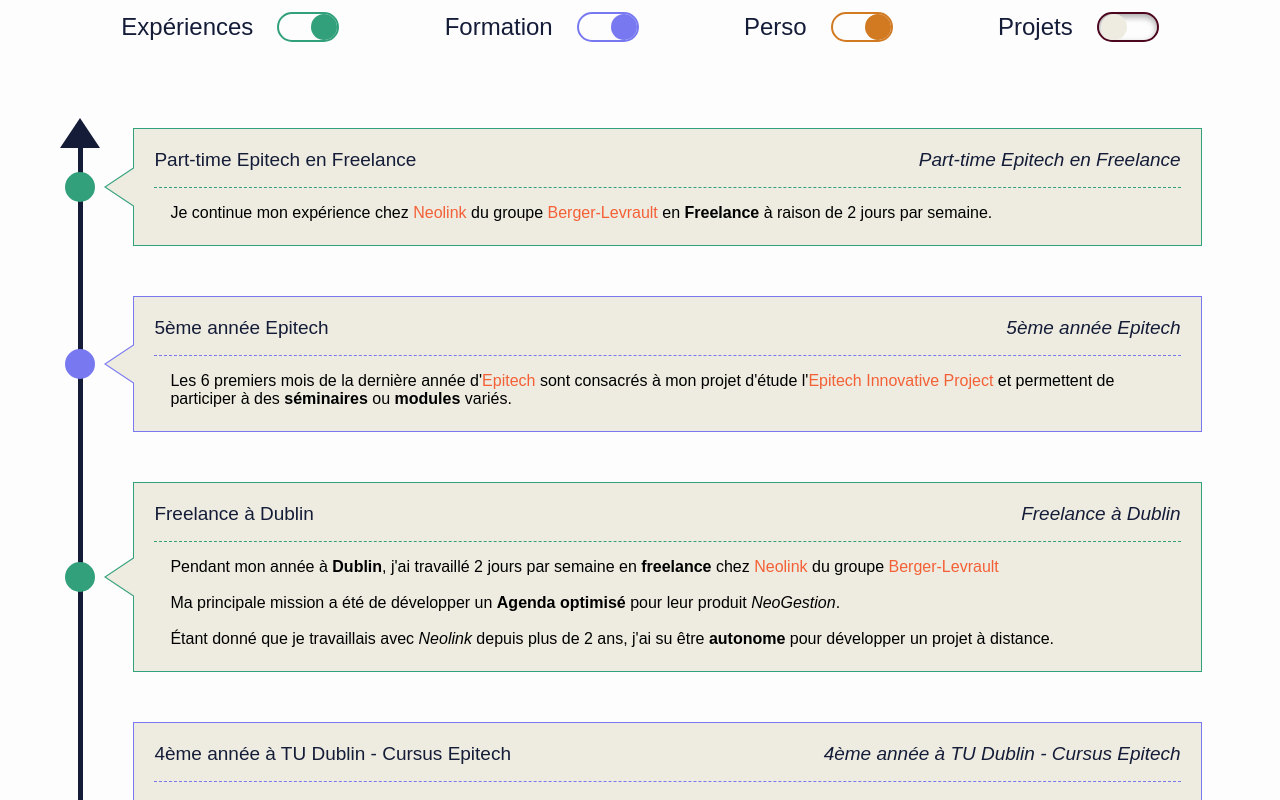
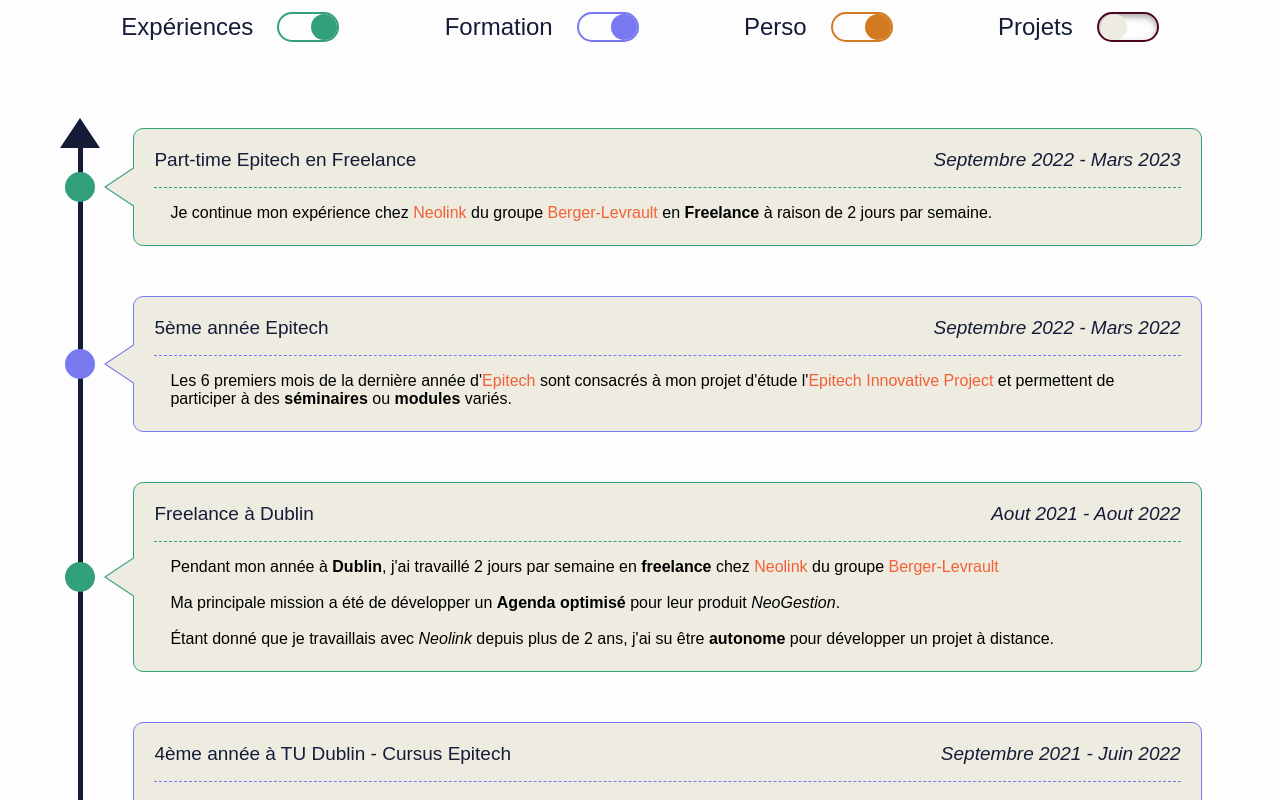
Before and after one commit to brahimilouis/my_portfolio_2022, a React (Create React App) app: page / in a window 1280 px wide. Shown: the part 3920-4720 px from the top of the page. Built offline with nearby package versions, Linux system fonts and the light colour scheme.

Commit message:
fix texte

```diff
--- a/public/data/fr/project/talend.json
+++ b/public/data/fr/project/talend.json
@@ -1,6 +1,6 @@
 {
   "name": "Intégration de data",
-  "date": "Juin 2021",
+  "date": "Juin 2020",
   "time": "1 mois",
   "nbrPeople": 1,
   "pathImage": "talend/",
@@ -10,7 +10,7 @@
   "body": [
     {
       "title" : "But du projet",
-      "text" : "Pendant ma 3eme année à <a href='https://www.epitech.eu/' target=_blanc>Epitech</a> j'ai réalisé un part-time à 2 jours par semaine chez <a href='https://www.neolink.link/' target=_blanc>Neolink</a>.<br>Une de mes missions a été d'automatiser l'import de données de certains flux avec <a href='https://www.talend.com/fr/products/talend-open-studio/' target=_blanc>Talend Open Studio</a>. Cette mission m'a permis d'apprendre à utiliser le logiciel et la logique d'intégration de données ainsi que de progresser en <i>SQL</i>."
+      "text" : "Pendant mon stage de 3eme année d'<a href='https://www.epitech.eu/' target=_blanc>Epitech</a> que j'ai réalisé chez <a href='https://www.neolink.link/' target=_blanc>Neolink</a>.<br>Une de mes missions était d'automatiser l'import de données de certains flux avec <a href='https://www.talend.com/fr/products/talend-open-studio/' target=_blanc>Talend Open Studio</a>. Cette mission m'a permis d'apprendre à utiliser le logiciel et la logique d'intégration de données ainsi que de progresser en <i>SQL</i>."
     },
     {
       "title" : "Talend Open Studio c'est quoi ?",
--- a/public/data/fr/timeline.json
+++ b/public/data/fr/timeline.json
@@ -81,11 +81,6 @@
           "title": "Talend studio",
           "json": "talend.json",
           "path": "talend/talend.png"
-        },
-        {
-          "title": "Nysos",
-          "json": "nysos.json",
-          "path": "nysos/nysos.png"
         }
       ]
     },
@@ -124,6 +119,11 @@
           "title": "Epicture",
           "json": "epicture.json",
           "path": "epicture/epicture.png"
+        },
+        {
+          "title": "Eval expr",
+          "json": "evalExpr.json",
+          "path": "evalExpr/evalExpr.jpg"
         }
       ]
     },
@@ -157,11 +157,6 @@
           "title": "Image compressor",
           "json": "imageCompressor.json",
           "path": "imageCompressor/imageCompressor.png"
-        },
-        {
-          "title": "Eval expr",
-          "json": "evalExpr.json",
-          "path": "evalExpr/evalExpr.jpg"
         }
       ]
     },
--- a/src/components/card/timelineCard/_timelineCard.scss
+++ b/src/components/card/timelineCard/_timelineCard.scss
@@ -42,6 +42,7 @@
     margin-left: 50px;
     align-self: center;
     border: 1px solid var(--color-);
+    border-radius: 10px;
     background-color: $complementaryColor;
     align-items: flex-start;
 
--- a/src/components/card/timelineCard/timelineCard.tsx
+++ b/src/components/card/timelineCard/timelineCard.tsx
@@ -20,7 +20,7 @@ export default function TimelineCard(props: TimelineCardProps) {
             <span className="arrow-left-in"/>
             <div className="event-info">
                 <h1>{props.event.title}</h1>
-                <span className={"date"}>{props.event.title}</span>
+                <span className={"date"}>{props.event.date}</span>
             </div>
             <div className="body-timeline">
                 <p dangerouslySetInnerHTML={{__html: props.event.body}}></p>
```
